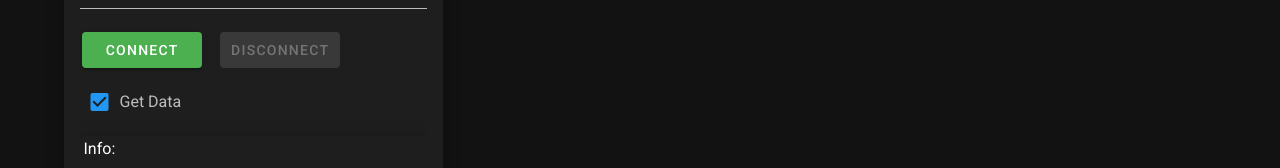
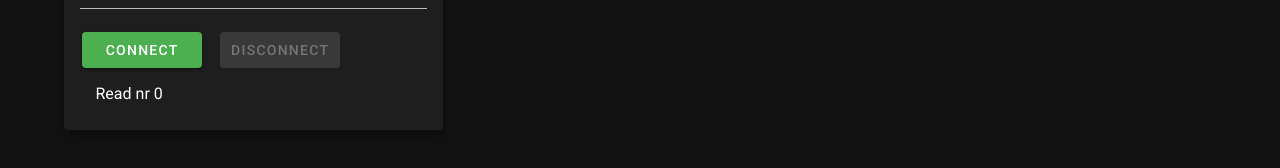
Before and after one commit to dkt64/visu, a Vue app: page / in a window 1280 px wide. Shown: the part 390-558 px from the top of the page. Built offline with nearby package versions, Linux system fonts and the light colour scheme; what vue-sse would draw is missing.

Commit message:
got json

```diff
--- a/src/components/visu.vue
+++ b/src/components/visu.vue
@@ -42,12 +42,16 @@
               </v-row>
 
               <v-row no-gutters>
+                <v-list-item>Read nr {{dummy}}</v-list-item>
+              </v-row>
+
+              <!-- <v-row no-gutters>
                 <v-checkbox v-model="getData" :label="`Get Data`" style="margin-left: 8px"></v-checkbox>
               </v-row>
 
               <v-card elevation="10">
                 <v-flex mb-12 style="margin: 4px">Info: {{server_message}}</v-flex>
-              </v-card>
+              </v-card>-->
             </v-list-item-content>
           </v-list-item>
         </v-card>
@@ -59,10 +63,6 @@
         </v-card>
       </v-col>
     </v-row>
-
-    <!-- <v-layout text-center wrap>
-      <v-flex mb-4>{{dummy}}</v-flex>
-    </v-layout>-->
 
     <!-- <v-flex mb-4>{{ fetchedData }}</v-flex> -->
   </v-container>
@@ -79,25 +79,25 @@ import { mask } from "vue-the-mask";
 
 const CYCLES = 256;
 
-var xaxisTemplate = {
-  // range: [0, 128],
-  // autorange: true
-  // showgrid: true,
-  // zeroline: false,
-  // linecolor: "black",
-  // showticklabels: false,
-  // ticks: ""
-};
+// var xaxisTemplate = {
+//   // range: [0, 128],
+//   // autorange: true
+//   // showgrid: true,
+//   // zeroline: false,
+//   // linecolor: "black",
+//   // showticklabels: false,
+//   // ticks: ""
+// };
 
-var yaxisTemplate = {
-  // range: [0, CYCLES],
-  // autorange: true
-  // showgrid: true,
-  // zeroline: false,
-  // linecolor: "black",
-  // showticklabels: false,
-  // ticks: ""
-};
+// var yaxisTemplate = {
+//   // range: [0, CYCLES],
+//   // autorange: true
+//   // showgrid: true,
+//   // zeroline: false,
+//   // linecolor: "black",
+//   // showticklabels: false,
+//   // ticks: ""
+// };
 
 var interval = {
   // to keep a reference to all the intervals
@@ -307,6 +307,8 @@ export default {
               // eslint-disable-next-line
               console.log("Received data: ", message);
               // this.messages.push(message);
+
+              this.dummy++
             });
 
             // // Unsubscribes from event-less messages after 7 seconds
```
